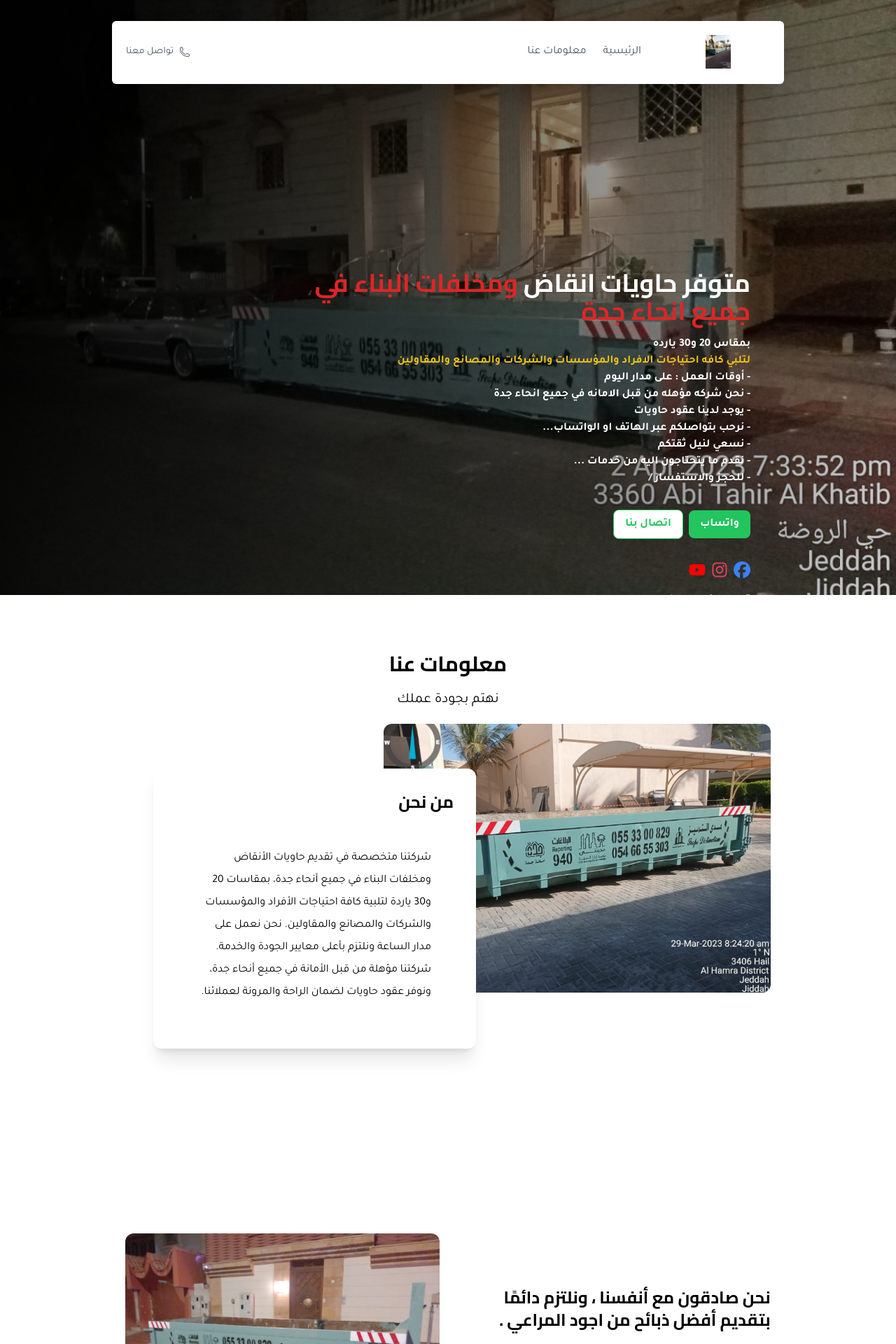
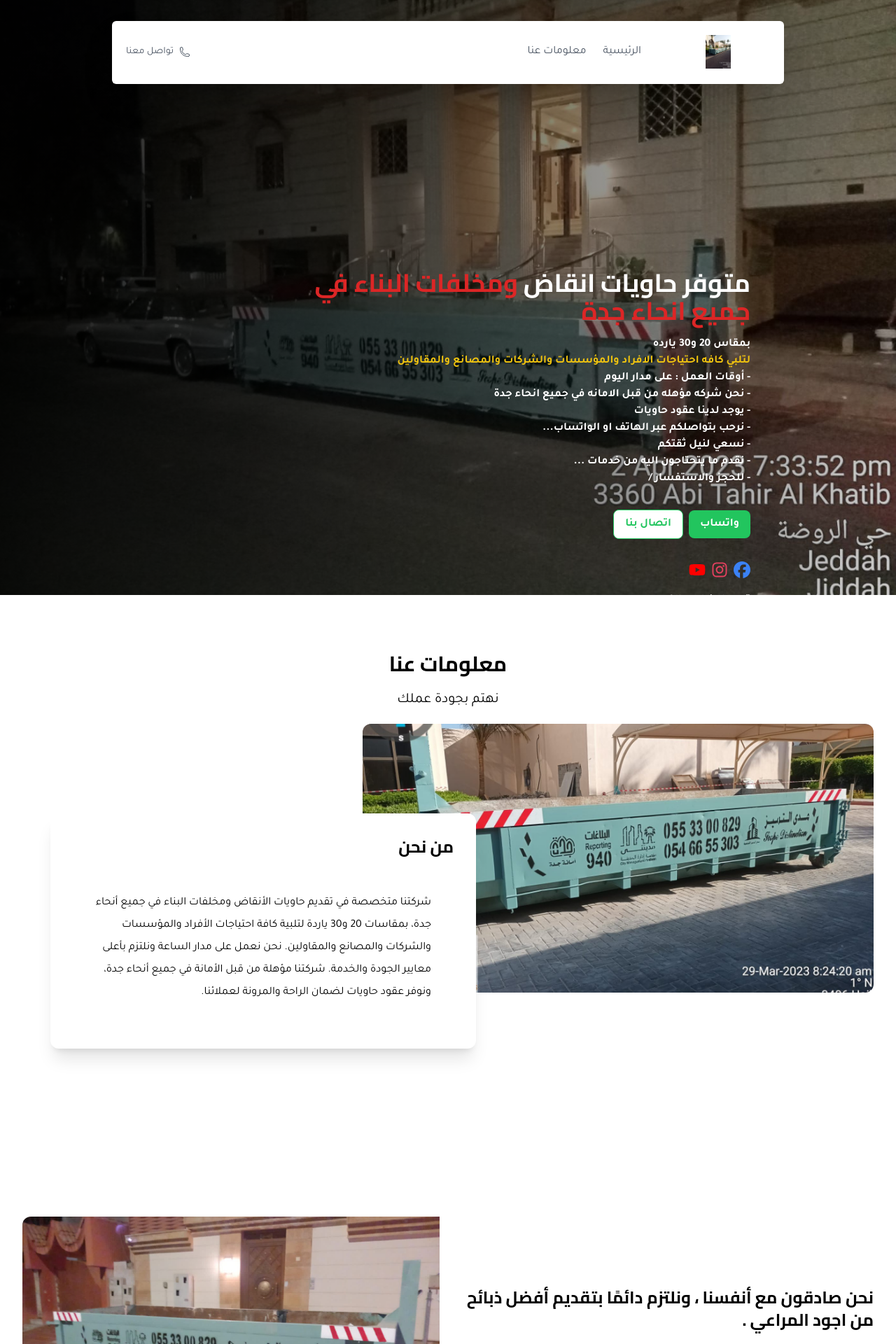
Before and after one commit to ashrafsayed2018/hawyat, a Next.js app: page /about in a window 1280 px wide. Shown: the top 1920 px of the page at 70% size. Built offline with nearby package versions, Linux system fonts and the light colour scheme.

Commit message:
editing size of about page

```diff
--- a/app/(pages)/about/page.jsx
+++ b/app/(pages)/about/page.jsx
@@ -8,7 +8,7 @@ const cairo = Cairo({
 })
 const AboutPage = () => {
   return (
-    <div className="w-full max-w-[72%] mx-auto py-20">
+    <div className="w-full max-w-[95%] mx-auto py-20">
       <h2 className={`${cairo.className} text-3xl font-bold mb-5 text-center`}>
         معلومات عنا
       </h2>
```
